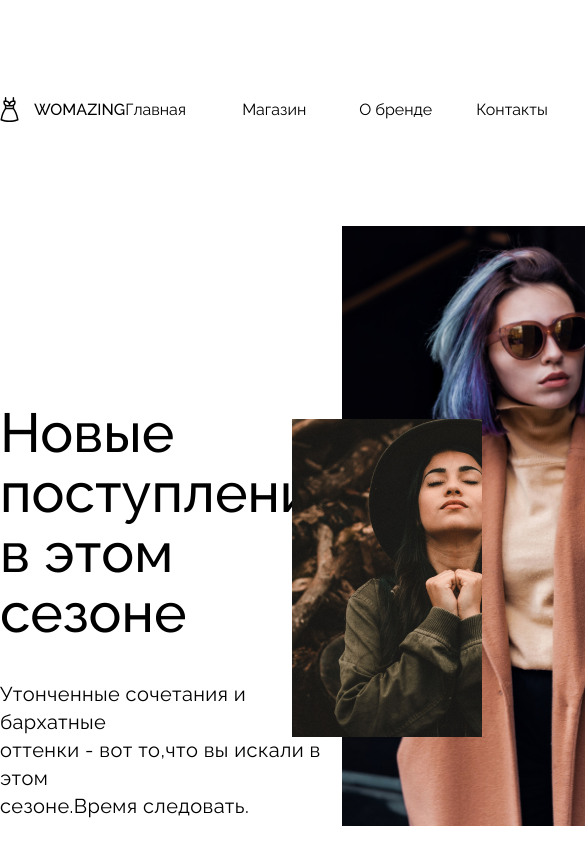
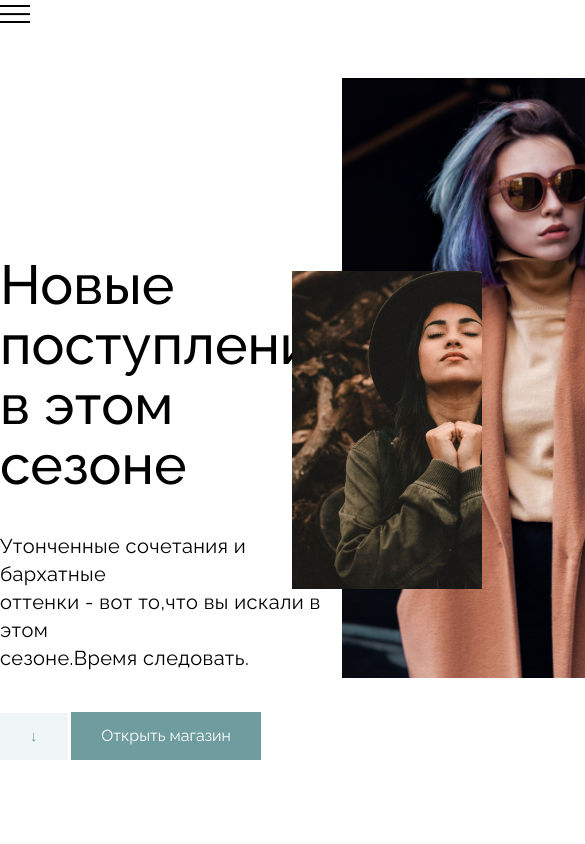
Before and after one commit to tima111333/woomazing, a website: page index.html in a window 390 px wide. Shown: the top 844 px of the page, 585 px wide, since content can reach past the window. Drawn offline with Linux system fonts and the light colour scheme.

Commit message:
Надо доделать бургер

```diff
--- a/css/style.css
+++ b/css/style.css
@@ -21,7 +21,7 @@ body {
 
 .container {
     margin: 0 auto;
-    max-width: 1110px;
+    max-width: 1100px;
 }
 
 ul {
@@ -224,7 +224,12 @@ ul {
     display: flex;
     justify-content: space-between;
 }
-
+.slider-photo1{
+    margin-right: 20px;
+}
+.slider-photo2{
+    margin-right: 20px;
+}
 .slider-photo3__text {
     display: flex;
     justify-content: center;
@@ -591,6 +596,7 @@ ul {
     margin-bottom: 2px;
 }
 
+
 @keyframes animattabs {
     from {
         opacity: 0.1;
@@ -600,3 +606,57 @@ ul {
         opacity: 1;
     }
 }
+
+@media(max-width:840px){
+    .nav__logo{
+        display: flex;
+        justify-content: right;
+        left: 0;
+    }
+    .navigation{
+      position: fixed;
+      left: -100%;
+      display: block;
+    }
+
+    .navigation-active{
+        position: absolute;
+        left: 0;
+    }
+    .nav__menu-list{
+        display: block;
+    }
+    .burger-menu::before,
+    .burger-menu span,
+    .burger-menu::after{
+      left:0;
+      position:absolute;
+      height:10%;
+      width:100%;
+      transition: all 0.3s ease 0s;
+      background-color: black;
+  }
+    .burger-menu::before,
+    .burger-menu::after{
+      content:" ";
+    }
+    .burger-menu::before{
+      top:0;
+    }
+    .burger-menu::after{
+      bottom:0;
+    }
+    .burger-menu span{
+      top:50%;
+      transform: scale(1) translate(0px,-50%);
+    }
+    .burger-menu{
+        top: 5px;
+        z-index:5;
+        display:block;
+        position:relative;
+        width:30px;
+        height:18px;
+        cursor:pointer;
+      }
+}
--- a/index.html
+++ b/index.html
@@ -19,6 +19,9 @@
         <div class="container">
             <header>
                 <nav>
+                    <div class="burger-menu">
+                        <span></span>
+                    </div>
                     <div class="navigation ">
                         <div class="nav__logo">
                             <svg class="nav__logo-svg" width="19" height="25" viewBox="0 0 19 25" fill="none"
@@ -36,6 +39,8 @@
                             <li> <a href=""> О бренде</a></li>
                             <li> <a href=""> Контакты</a></li>
                         </ul>
+
+
                         <span> <svg width="17" height="17" class="nav__number-svg" viewBox="0 0 17 17" fill="none"
                                 xmlns="http://www.w3.org/2000/svg">
                                 <g clip-path="url(#clip0_13613_426)">
--- a/script.js
+++ b/script.js
@@ -5,10 +5,14 @@
     p = document.querySelector(".section__div-p"),
     dots1 = document.querySelector('.dots1'),
     dots2 = document.querySelector('.dots2'),
-    dots3 = document.querySelector('.dots3');
+    dots3 = document.querySelector('.dots3'),
+    burger = document.querySelector('.burger-menu'),
+    nav = document.querySelector('.navigation');
 
 
-
+burger.addEventListener('click',function(){
+ nav.classList.toggle('navigation-active')
+})
 
 tabs2.addEventListener('click', function () {
     tabs2.style.backgroundColor = "#000000";
```
